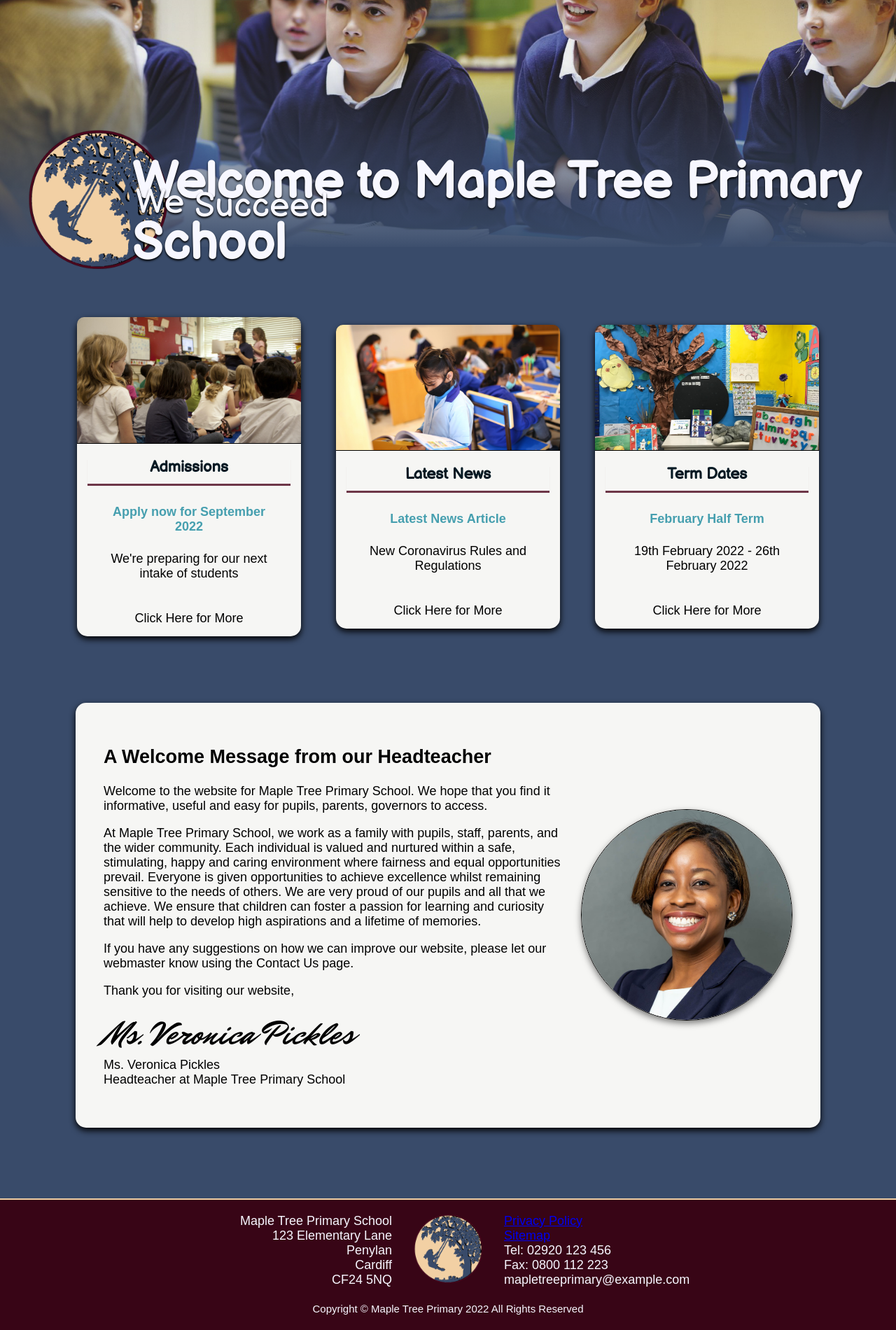
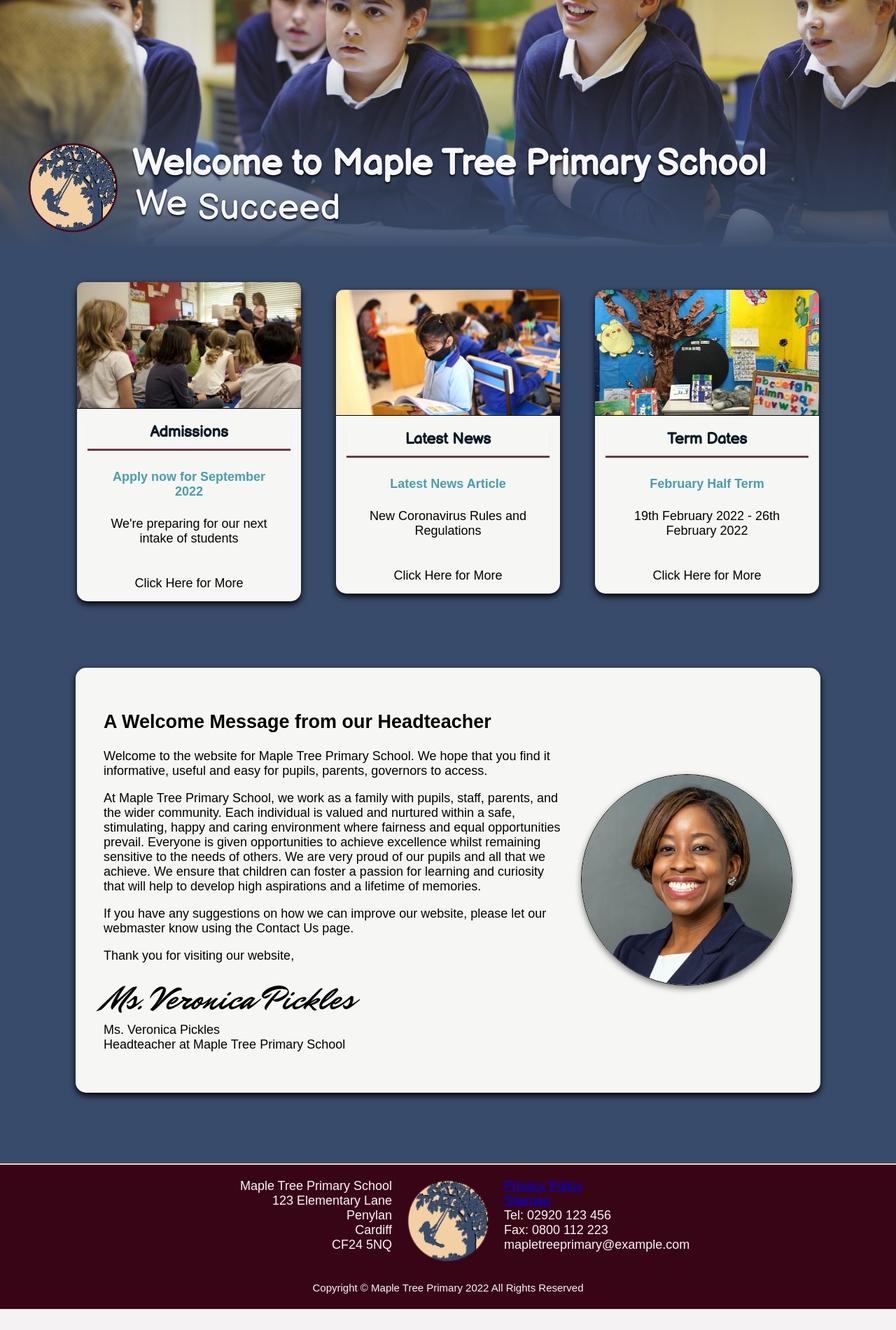
Before and after one commit to modjw/u10-a2, a PHP site: page / in a window 1280 px wide. Shown: the part 326-2226 px from the top of the page at 70% size. After the commit the page ends 2196 px from the top, so only its background shows below. Run offline with PHP 8.4, Linux system fonts and the light colour scheme.

Commit message:
homepage mobile responsive

```diff
--- a/styles/style.css
+++ b/styles/style.css
@@ -201,13 +161,15 @@ body {
 
 .main-text img {
     position: absolute;
-    top: 30%;
+    top: 37%;
     padding: 15px;
     padding-left: 40px;
+    width: 10%;
+    height: auto;
 }
 
 .main-text h1 {
-    font-size: 72px;
+    font-size: 4vw;
     position: absolute;
     left: 12%;
     top: 30%;
@@ -223,6 +185,7 @@ body {
   overflow: hidden;
   width: 7em;
   padding-left: 40px;
+  font-size: 4vw;
 }
 .scroller > span {
   position: absolute;
@@ -402,7 +365,7 @@ body {
 .wrapper {
   width: 100%;
   margin: 20px auto;
-  padding-top: 50px;
+  padding-top: 0px;
   padding-bottom: 50px;
 }
 
@@ -579,10 +544,16 @@ body {
   text-align: center;
 }
 
+.footer-center img {
+  position: relative;
+  width: 100%;
+  height: auto;
+}
+
 .footer-right {
   width: 45%;
   text-align: left;
-  overflow: hidden;
+  overflow-wrap: break;
 }
 
 .copy-wrapper {
```
Also changed, not shown: other parts of styles/style.css (+55 -40 lines).
